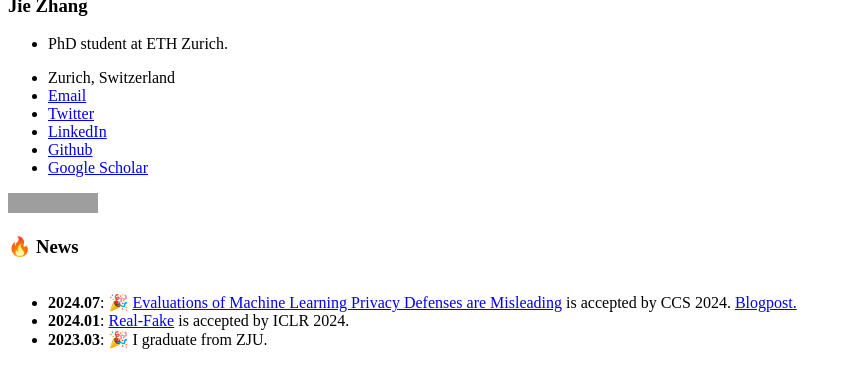
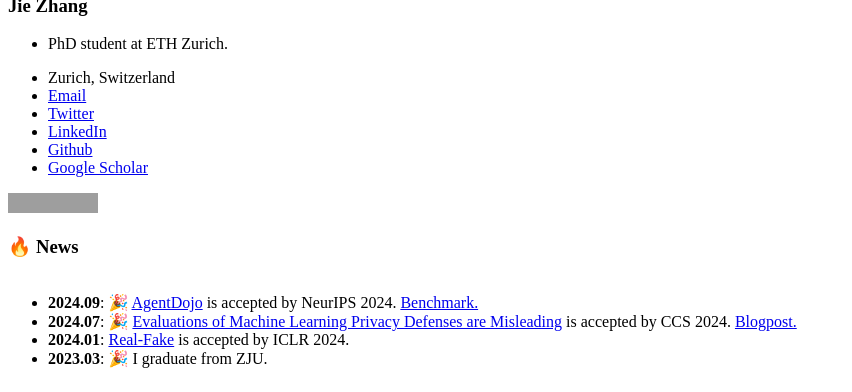
Before and after one commit to zj-jayzhang/zj-jayzhang.github.io, a Jekyll site: the page built from _pages/includes/news.md, in a window 1280 px wide, cut to the strip 548-940 px from the top of the page. Shown: the whole strip, without its empty margins (0-852 px from the left). Built offline with Jekyll 4.4.1, drawn with Linux system fonts in a browser that asks for light colours; our own code applies the rules of GitHub Pages for plain Markdown files; grey boxes are pictures that could not be loaded.

Commit message:
update pub&info

```diff
--- a/_pages/includes/news.md
+++ b/_pages/includes/news.md
@@ -9,6 +9,7 @@
 
 <div class="scrollable">
   <ul>
+    <li><strong>2024.09</strong>: 🎉 <a href="https://arxiv.org/abs/2406.13352">AgentDojo</a> is accepted by NeurIPS 2024.  <a href="https://agentdojo.spylab.ai/">  Benchmark. </a>  </li>
     <li><strong>2024.07</strong>: 🎉 <a href="https://arxiv.org/abs//2404.17399">Evaluations of Machine Learning Privacy Defenses are Misleading</a> is accepted by CCS 2024.  <a href="https://spylab.ai/blog/misleading-privacy-evals/">  Blogpost. </a>  </li>
     <!-- <li><strong>2024.07</strong>: <a href="https://arxiv.org/abs/2403.05016"> DiffClass </a> is accepted by ECCV 2024. </li> -->
     <!-- <li><strong>2024.04</strong>: Please feel free to review my first PhD project, <a href="https://arxiv.org/abs//2404.17399">Evaluations of Machine Learning Privacy Defenses are Misleading</a>.  <a href="https://spylab.ai/blog/misleading-privacy-evals/">  Blogpost </a>  </li> -->
```
Also changed, not shown: _pages/includes/pubs.md (+9 -6 lines).
